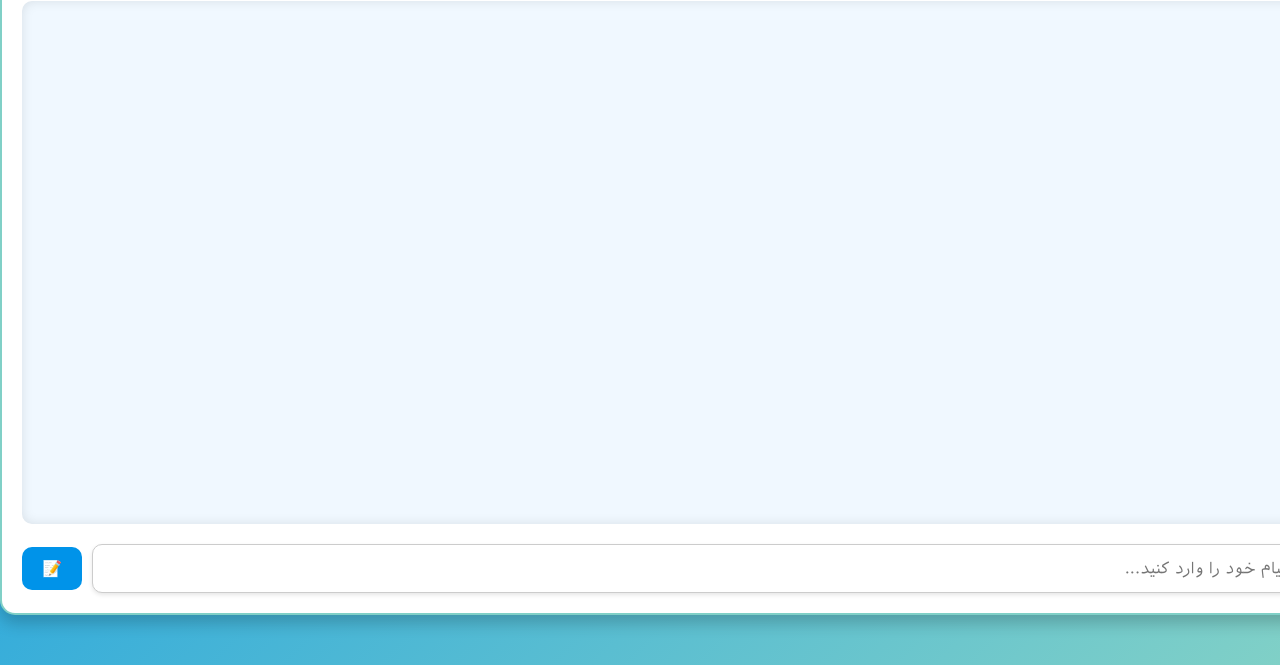
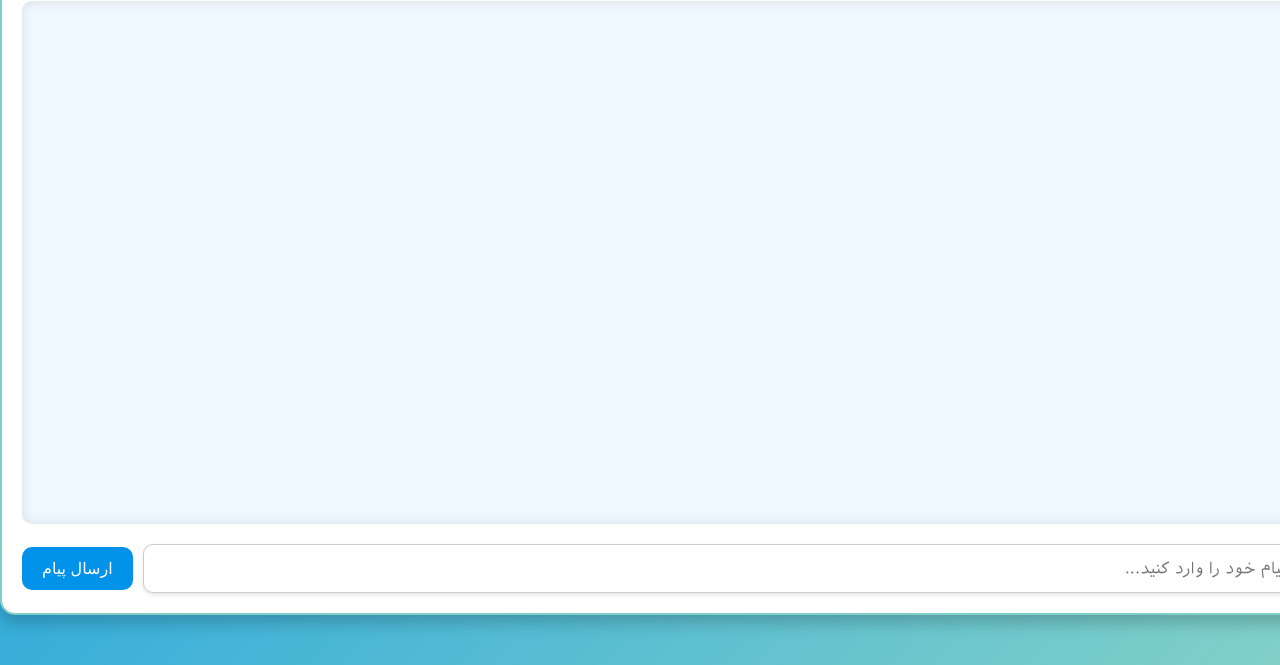
Before and after one commit to sadri7255/Ai-Revolution-Club, a plain HTML site: page index.html in a window 1280 px wide. Shown: the part 368-1033 px from the top of the page. Drawn offline with Linux system fonts and the light colour scheme.

Commit message:
Update index.html

```diff
--- a/index.html
+++ b/index.html
@@ -120,6 +120,8 @@
       outline: none;
       box-shadow: 0 2px 4px rgba(0, 0, 0, 0.1);
       transition: all 0.3s ease;
+      box-sizing: border-box; /* اضافه کردن این خط */
+      width: 100%; /* عرض 100% */
     }
 
     input[type="text"]:focus {
@@ -147,6 +149,7 @@
       align-items: center;
       flex-wrap: wrap; /* تنظیم برای سازگاری با موبایل */
       justify-content: space-between;
+      width: 100%;
     }
 
     .typing-indicator {
@@ -219,7 +222,7 @@
   <div class="typing-indicator" id="typingIndicator" style="display: none;">دارم فکر میکنم چی برات بنویسم👨‍💻</div>
   <div class="input-container">
     <input type="text" id="userInput" placeholder="پیام خود را وارد کنید..." onkeydown="if(event.key === 'Enter') sendMessage()">
-    <button onclick="sendMessage()">📝</button>
+    <button onclick="sendMessage()">ارسال پیام</button>
   </div>
 </div>
 
```
